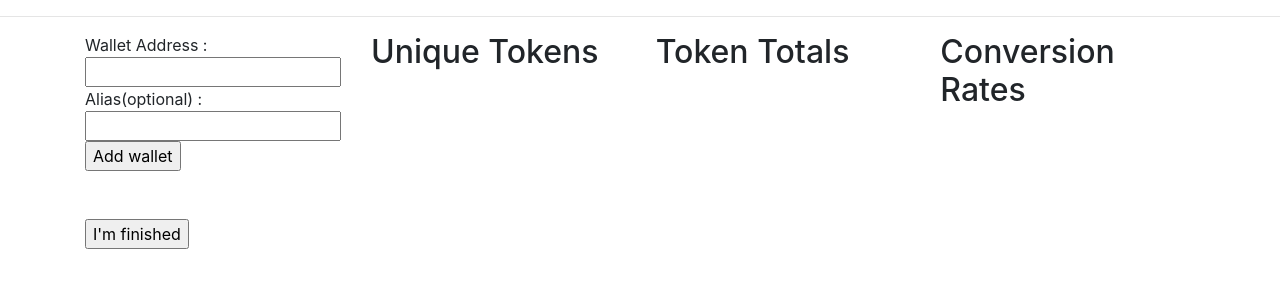
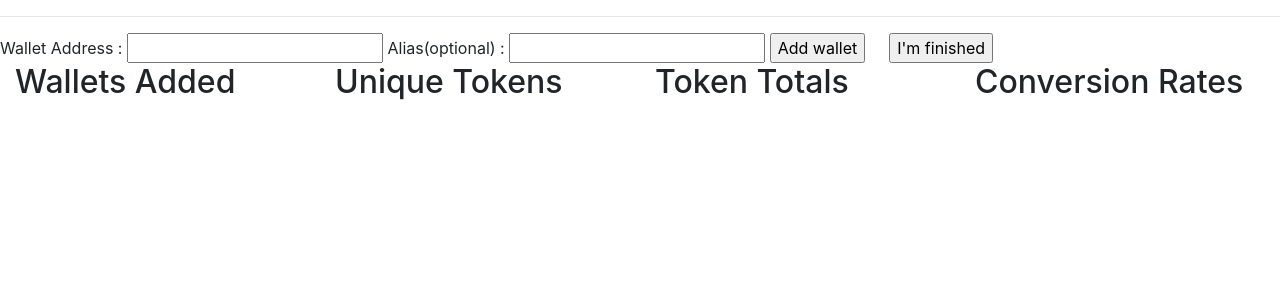
Before and after one commit to KGmajor/PROJECTSUMBLOCKS, a Flask app: template templates/results.html in a window 1280 px wide. Shown: the top 300 px of the page. Run offline with Flask 2, Linux system fonts and the light colour scheme; the template is opened without the code that fills it, so the values that code supplies are empty; some libraries are stand-ins or nearby versions.

Commit message:
Wallet address validation added

```diff
--- a/server.py
+++ b/server.py
@@ -21,21 +21,26 @@ def index():
     eth_token_totals.clear()
     btc_token_totals.clear()
     conversion_rates.clear()
+
     return render_template("homepage.html")
 
 @app.route('/wallet-processing', methods=['GET'])
 def wall_processing():
     # """Handling the wallet address input"""
     address = request.args.get('wallet_id')
-    session['in_session'] = True
-    session[address] = 1
-    if address[0] == '0':
-        erc20_api_call(address)
+
+    if address not in session:
+        session[address] = 1
+        if address[0] == '0':
+            erc20_api_call(address)
+        else:
+            btc_api_call(address)
+
+        flash("Wallet " + address + " was added, please add another or hit finished.", 'message')
+        valueApiCall(unique_tokens)
     else:
-        btc_api_call(address)
+        flash("You have already added that address.", 'error')
 
-    valueApiCall(unique_tokens)
-    flash("Wallet " + address + " was added, please add another or hit finished.")
     return render_template("results.html", unique_tokens=unique_tokens, eth_token_totals=eth_token_totals, btc_token_totals=btc_token_totals, conversion_rates=conversion_rates)
 
 
--- a/templates/base.html
+++ b/templates/base.html
@@ -8,11 +8,14 @@
 </head>
 
 <body>
-  {% with messages = get_flashed_messages() %}
+  {% with messages = get_flashed_messages(with_categories=true) %}
   {% if messages %}
-
-    <div class="alert alert-primary" role="alert">
-    {% for message in messages %}
+    {% for category, message in messages %}
+      {% if category == 'error' %}
+      <div class="alert alert-danger" role="alert">
+      {% else %}
+      <div class="alert alert-success" role="alert">
+      {% endif %}
       {{ message }}
     {% endfor %}
 
--- a/templates/results.html
+++ b/templates/results.html
@@ -1,21 +1,32 @@
 {% extends 'base.html' %}
 {% block content %}
 
-<div class="container">
+<div class="container-fluid">
         <div class="row">
-            <div class="col-sm">
+            <div class="mr-4">
               <form action="/wallet-processing" method="GET">
             Wallet Address : <input type="text" name = "wallet_id">
             Alias(optional) : <input type="text" name = "alias">
             <input type="submit" value="Add wallet"><br>
             </form>
-            <br>
-            <br>
+            </div>
+            <div>
             <form action="/">
                 <input type="submit" value="I'm finished" />
             </form>
             </div>
-
+        </div>
+</div>
+    <div class="container-fluid mt-6">
+        <div class="row">
+            <div class="col-sm">
+                <h2> Wallets Added </h2>
+                <ol>
+                    {% for key in session.keys() %}
+                       <li> {{key}}</li>
+                    {% endfor %}
+                </ol>
+            </div>
             <div class="col-sm">
                 <h2> Unique Tokens </h2>
             <ol>
@@ -41,10 +52,10 @@
             {% for k, v in conversion_rates.items() %}
             <li>{{k, v}}</li>
             {% endfor %}
-
             </ol>
             </div>
         </div>
     </div>
 
+
 {% endblock %}
```
Also changed, not shown: static/js/results-test.js (added, +31 -0 lines).
